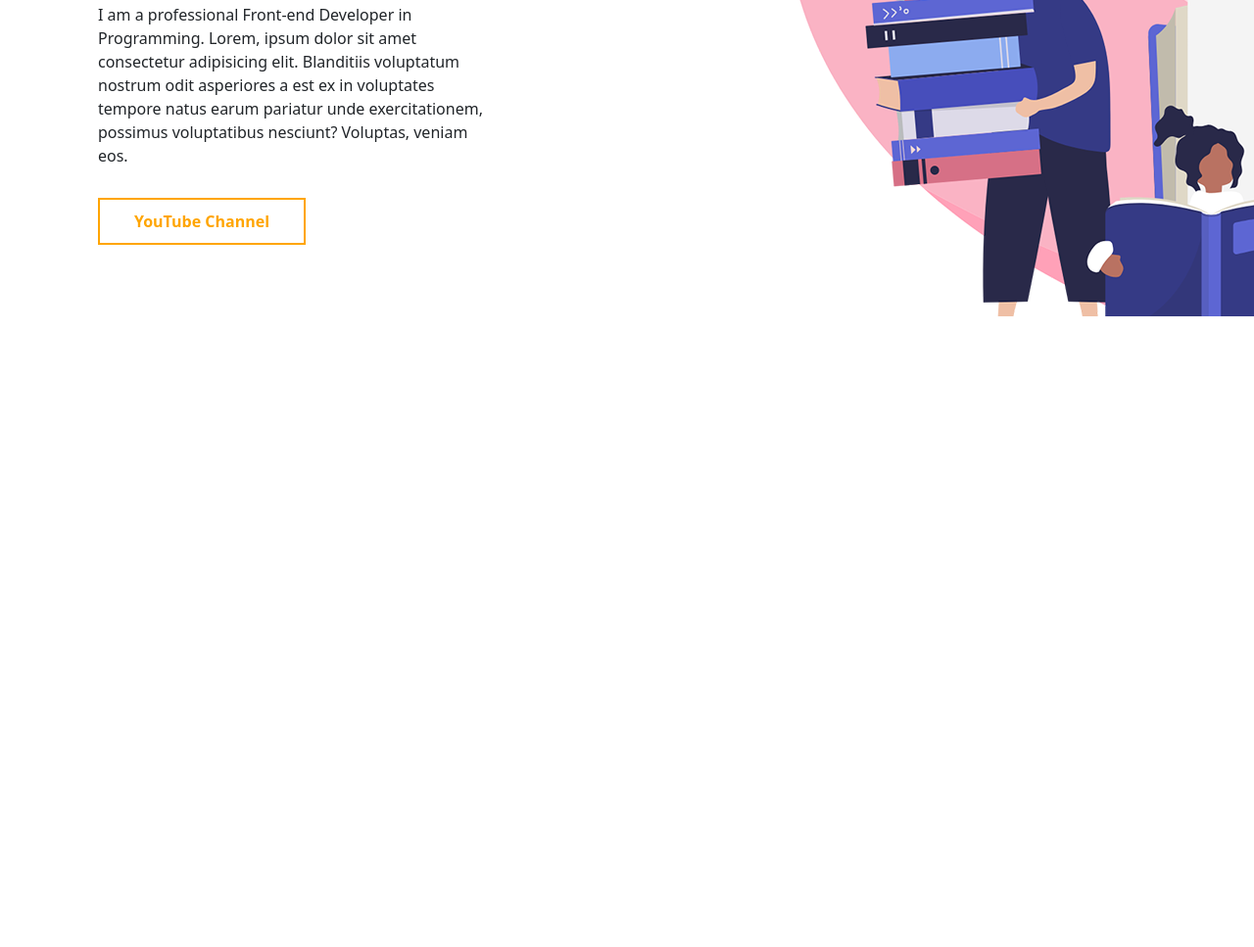
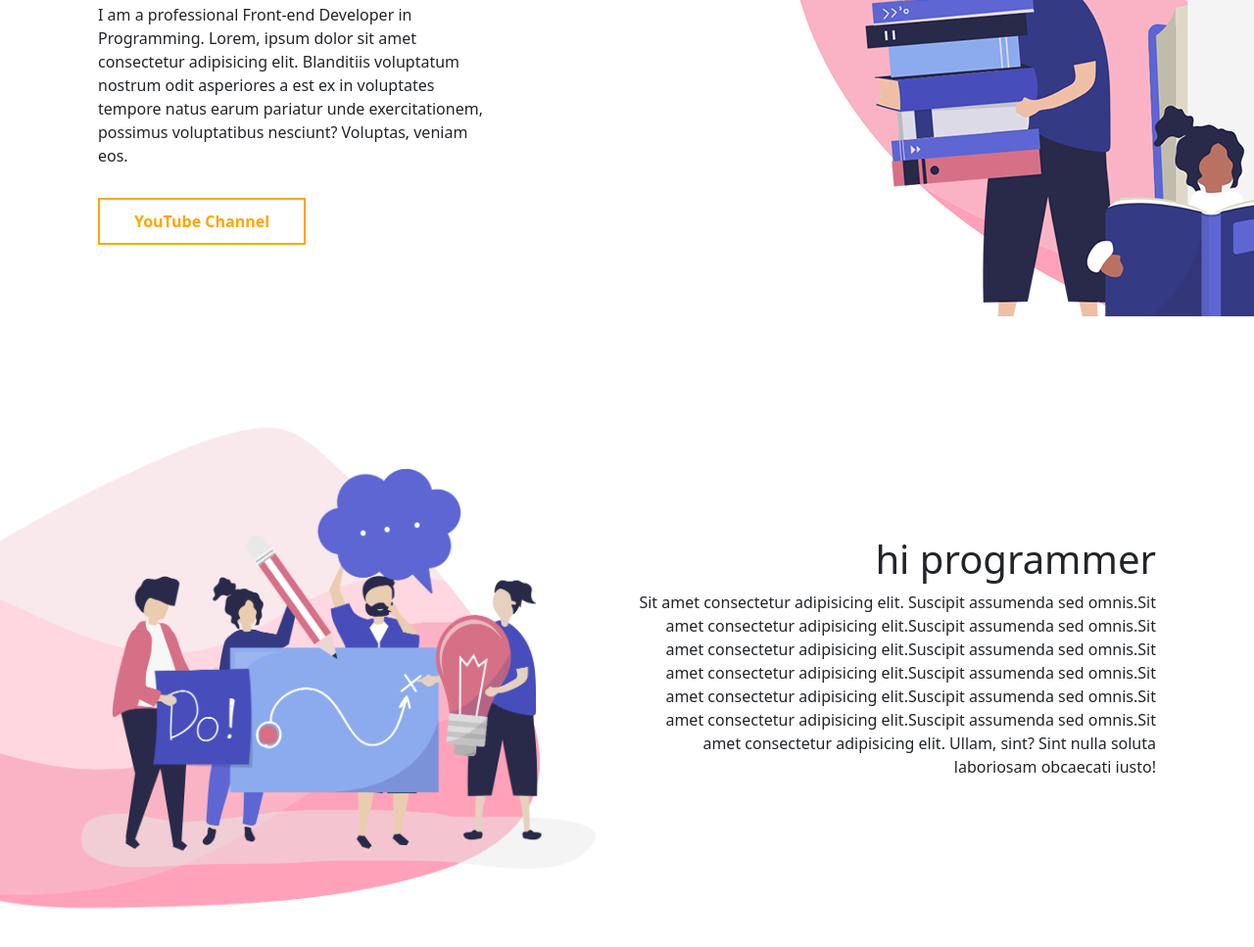
Before and after one commit to CodeWithMohaimin/moh.com, a plain HTML site: page index.html in a window 1280 px wide. Shown: the part 477-1444 px from the top of the page at 98% size. Before the commit the page ends 800 px from the top, so only its background shows below. Drawn offline with nearby package versions, Linux system fonts and the light colour scheme.

Commit message:
about done

```diff
--- a/index.html
+++ b/index.html
@@ -22,7 +22,7 @@
 
         </div>
     </section>
-
+<!--=================================== nav section side links =================================== -->
     <nav id="sideNavLinks">
         <ul>
             <li><a href="#">HOME</a></li>
@@ -33,11 +33,20 @@
         </ul>
         <img id="menuButton" src="image/imagesxypo/menu1.png">
     </nav>
+<!-- =============================  about section here bottom  ===================================== -->
 
+    <section id="about">
+         <div class="about-left-col">
+            <img src="image/imagesxypo/about.png">
+         </div>
 
-
-
-
+         <div class="about-rightSection">
+             <div class="aboutText">
+                 <h1>hi programmer</h1>
+                 <p>Sit amet consectetur adipisicing elit. Suscipit assumenda sed omnis.Sit amet consectetur adipisicing elit.Suscipit assumenda sed omnis.Sit amet consectetur adipisicing elit.Suscipit assumenda sed omnis.Sit amet consectetur adipisicing elit.Suscipit assumenda sed omnis.Sit amet consectetur adipisicing elit.Suscipit assumenda sed omnis.Sit amet consectetur adipisicing elit.Suscipit assumenda sed omnis.Sit amet consectetur adipisicing elit. Ullam, sint? Sint nulla soluta laboriosam obcaecati iusto!</p>
+             </div>
+         </div>
+    </section>
 
 
 
--- a/style.css
+++ b/style.css
@@ -78,8 +78,28 @@ nav ul li a:hover{
     z-index: 2;
     cursor: pointer;
 }
+/*------------=================================== Our First section is add done----======================================================= */
 
 
-
-
-/*------------=================================== Our First section is add done----======================================================= */
+/*======================== about section ==================== */
+#about{
+    padding: 100px 0;
+    display: flex;
+    align-items: center;
+    flex-wrap: wrap;
+}
+.about-left-col{
+    flex-basis: 50%;
+}
+.about-left-col img{
+    width: 100%;
+}
+.about-rightSection{
+    flex-basis: 50%;
+}
+.aboutText{
+    text-align: right;
+    margin-right: 100px;
+    display: inline-block;
+    max-width: 600px;
+}
```
